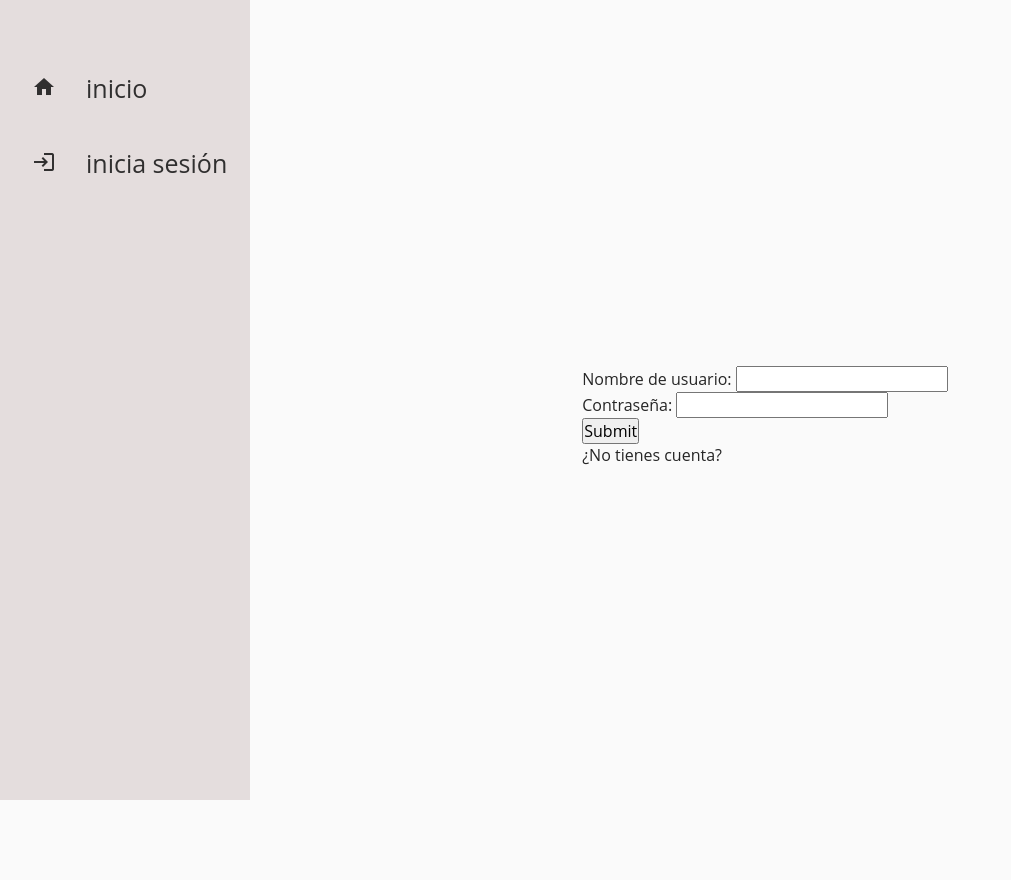
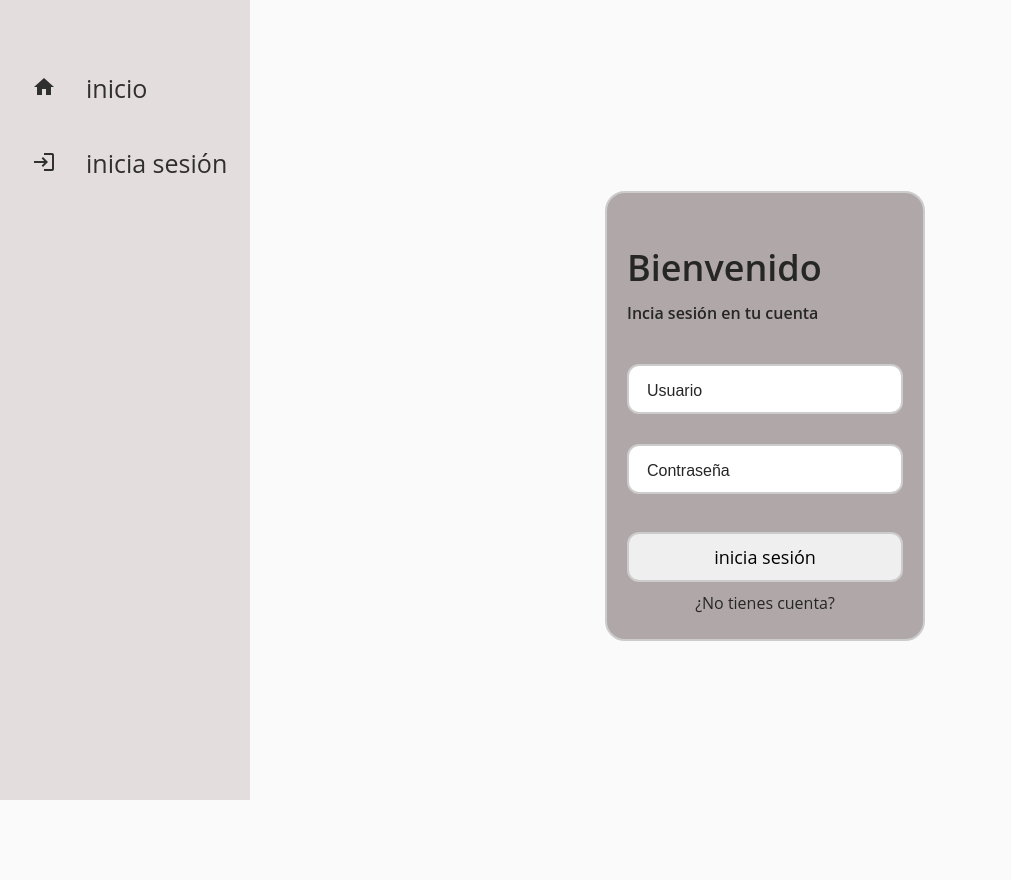
Before and after one commit to jmartinacu/samer-django, a Django app: page /users/login/ in a window 1280 px wide. Shown: the whole page, without its empty margins (0-1011 px from the left). Run offline with Django 5.2, Linux system fonts and the light colour scheme.

Commit message:
Improved styles login signin

```diff
--- a/samer/home/views.py
+++ b/samer/home/views.py
@@ -50,10 +50,10 @@ def home_videos(request):
 
 def home_edit_profile(request):
     user_auth = UserAuth(request)
-    profile = list(mongo_profile.find(query={}))[0]
     if not user_auth.is_admin():
         # LANZAR UN ERROR
         return redirect(reverse('users:login'))
+    profile = list(mongo_profile.find(query={}))[0]
     if request.method == 'POST' and 'image_url' in request.FILES:
         profile_form = ProfileForm(request.POST, request.FILES)
         if profile_form.is_valid():
@@ -76,7 +76,7 @@ def home_edit_profile(request):
             return redirect(reverse('home:home_images'))
     else:
         profile_form = ProfileForm()
-        return render(request, 'home/edit.html', {
+        return render(request, 'home/profile.html', {
             'profile': profile,
             'form': profile_form,
         })
--- a/samer/posts/forms.py
+++ b/samer/posts/forms.py
@@ -7,7 +7,6 @@ class CreateCommentForm(forms.Form):
         widget=forms.Textarea(attrs={
             'onkeydown': 'submitFormOnEnter(event)',
             'placeholder': 'Añade un nuevo comentario',
-            'oninput': 'autoResize(this)',
             'class': 'create-comment-textarea'
         })
     )
--- a/samer/static/css/login.css
+++ b/samer/static/css/login.css
@@ -7,6 +7,127 @@ main {
     min-height: 100%;
 }
 
-.login-form {
+.form {
     place-self: center;
+    border-radius: 20px;
+    background-color: #b0a8a8;
+    border: 2px solid #ccc;
+    box-sizing: border-box;
+    height: 450px;
+    padding: 20px;
+    width: 320px;
 }
+
+.title {
+    font-size: 36px;
+    font-weight: 600;
+    margin-top: 30px;
+}
+
+.subtitle {
+    font-size: 16px;
+    font-weight: 600;
+    margin-top: 10px;
+}
+
+.input-container {
+    height: 50px;
+    position: relative;
+    width: 100%;
+}
+
+.ic1 {
+  margin-top: 40px;
+}
+
+.ic2 {
+  margin-top: 30px;
+}
+
+.input {
+    border-radius: 12px;
+    border: 2px solid #ccc;
+    box-sizing: border-box;
+    font-size: 18px;
+    height: 100%;
+    outline: 0;
+    padding: 4px 20px 0;
+    width: 100%;
+}
+
+.cut {
+  border-radius: 10px;
+  height: 20px;
+  left: 20px;
+  position: absolute;
+  top: -20px;
+  transform: translateY(0);
+  transition: transform 200ms;
+  width: 76px;
+}
+
+.cut-short {
+  width: 50px;
+}
+
+.input:focus ~ .cut,
+.input:not(:placeholder-shown) ~ .cut {
+  transform: translateY(8px);
+}
+
+.placeholder {
+  font-family: sans-serif;
+  left: 20px;
+  line-height: 14px;
+  pointer-events: none;
+  position: absolute;
+  transform-origin: 0 50%;
+  transition: transform 200ms, color 200ms;
+  top: 20px;
+}
+
+.input:focus ~ .placeholder,
+.input:not(:placeholder-shown) ~ .placeholder {
+    transform: translateY(-35px) translateX(10px) scale(0.75);
+}
+
+.input:not(:placeholder-shown) ~ .placeholder {
+    color: #808097;
+}
+
+.input:focus ~ .placeholder {
+    color: #dc2f55;
+}
+
+.submit {
+    border-radius: 12px;
+    border: 2px solid #ccc;
+    box-sizing: border-box;
+    cursor: pointer;
+    font-size: 18px;
+    height: 50px;
+    margin-top: 38px;
+    /* outline: 0; */
+    text-align: center;
+    width: 100%;
+}
+
+.submit:active {
+    background-color: #06b;
+}
+
+.submit:hover {
+    border: 0.1rem solid #181717;
+}
+
+.signin-form {
+    display: block;
+    width: 100%;
+    padding-top: 10px;
+    text-align: center;
+}
+
+.signin-form:hover {
+    color: blue;
+    text-decoration: underline;
+}
--- a/samer/templates/posts/comment.html
+++ b/samer/templates/posts/comment.html
@@ -19,12 +19,13 @@
         <div class="comment-list-container">
             <ul class="comment-list">
                 {% if post.description %}
-                    <li>
+                    <li class="comment-description">
+                        {% comment %} <img src="{% static "images/samericon.png" %}" alt="Samer Icon"> {% endcomment %}
                         {{post.description}}
                     </li>
                 {% endif %}
                 {% if comments|length == 0 %}
-                    <p>No hay comentarios</p>
+                    <li>No hay comentarios</li>
                 {% else %}
                     {% for comment in comments %}
                             <li>
--- a/samer/templates/users/login.html
+++ b/samer/templates/users/login.html
@@ -5,18 +5,29 @@
     <link rel="stylesheet" href={% static "/css/login.css" %}>
 {% endblock head %}
 
-{% block title %}LOGIN{% endblock title %}
+{% block title %}SAMER{% endblock title %}
 
 {% block content %}
 <div class="container login-container">
-    <form method="post" action="{% url "users:login" %}" class="login-form">
+    <form method="post" action="{% url "users:login" %}" class="form">
         {% csrf_token %}
-        {{ login_form.as_p }}
+        <div class="title">Bienvenido</div>
+        <div class="subtitle">Incia sesión en tu cuenta</div>
+        <div class="input-container ic1">
+            {{login_form.user}}
+            <div class="cut"></div>
+            <label for="user" class="placeholder">Usuario</label>
+        </div>
+        <div class="input-container ic2">
+            {{login_form.pwd}}
+            <div class="cut"></div>
+            <label for="pwd" class="placeholder">Contraseña</label>
+        </div>
         {% for error in errors %}
             <p>{{error}}</p>
         {% endfor %}
-        <input type="submit" value="Submit">
-        <p><a href="{% url "users:signin" %}">¿No tienes cuenta?</a></p>
+        <button type="submit" class="submit">inicia sesión</button>
+        <a href="{% url "users:signin" %}" class="signin-form">¿No tienes cuenta?</a>
     </form>
 </div>
 {% endblock content %}
--- a/samer/users/forms.py
+++ b/samer/users/forms.py
@@ -2,13 +2,37 @@ from django import forms
 
 
 class LoginForm(forms.Form):
-    user = forms.CharField(label='Nombre de usuario')
-    pwd = forms.CharField(label='Contraseña', widget=forms.PasswordInput())
+    user = forms.CharField(widget=forms.TextInput(
+        attrs={
+            'class': 'input',
+            'id': 'user',
+            'placeholder': ' ',
+        }
+    ))
+    pwd = forms.CharField(widget=forms.PasswordInput(
+        attrs={
+            'class': 'input',
+            'id': 'pwd',
+            'placeholder': ' ',
+        }
+    ))
 
 
 class SigninForm(forms.Form):
-    user = forms.CharField(label='Nombre de usuario')
-    pwd = forms.CharField(label='Contraseña', widget=forms.PasswordInput())
+    user = forms.CharField(widget=forms.TextInput(
+        attrs={
+            'class': 'input',
+            'id': 'user',
+            'placeholder': ' ',
+        }
+    ))
+    pwd = forms.CharField(widget=forms.PasswordInput(
+        attrs={
+            'class': 'input',
+            'id': 'pwd',
+            'placeholder': ' ',
+        }
+    ))
 
 
 class AdminSiginForm(forms.Form):
```
Also changed, not shown: samer/static/css/comment.css (+14 -13 lines), samer/templates/users/signin.html (+15 -4 lines), samer/templates/home/profile.html (renamed from samer/templates/home/edit.html).
